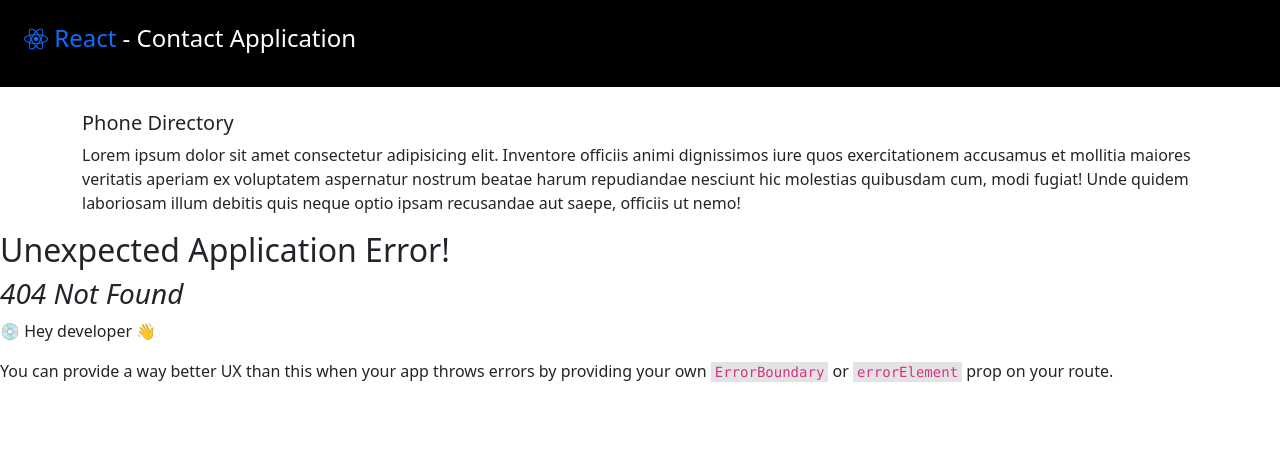
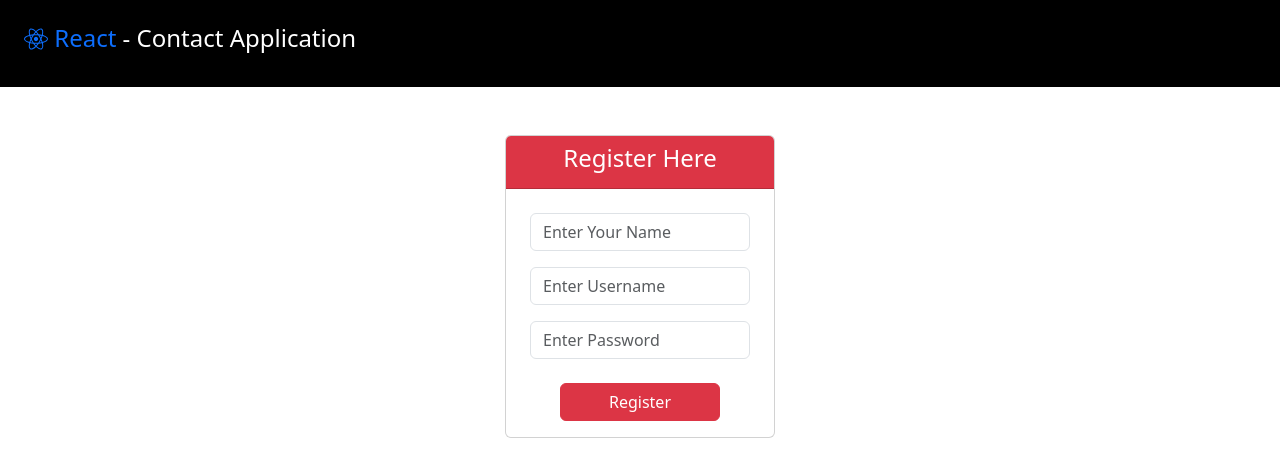
Before and after one commit to sandeshgawas918/react-contact-application, a React (Vite) app: page /register in a window 1280 px wide. Before the commit this address had no page. Shown: the top 476 px of the page. Built offline with nearby package versions, Linux system fonts and the light colour scheme.

Commit message:
Login added

```diff
--- a/src/App.jsx
+++ b/src/App.jsx
@@ -6,12 +6,15 @@ import { myContext } from './context/UserContextProvider';
 
 const App = () => {
 
-  let { Contact, setContact } = useContext(myContext)
-  let {initialDataLoaded,setInitialDataLoaded}=useContext(myContext)
+  let { Contact, setContact,check, setcheck } = useContext(myContext)
+  let { initialDataLoaded, setInitialDataLoaded } = useContext(myContext)
+
+  let loggedUser=JSON.parse(localStorage.getItem('user'))
 
   const [search, setSearch] = useState('')
   const [sort, setsort] = useState('email')
   const [order, setorder] = useState('asc')
+
 
   let fetchData = async () => {
     let data = await fetch('./data.json');
@@ -35,6 +38,11 @@ const App = () => {
       {/* <pre>{JSON.stringify(search)}</pre> */}
       <div className="container">
         <div className="row">
+          <div className="row mt-3">
+            <div>
+            <button className="btn btn-info rounded-3 float-end">Logged in as {(loggedUser && check) ? loggedUser.name : <span className=' fw-semibold'>GUEST</span>}</button>
+            </div>
+          </div>
           <div className="col-md-6">
             <Search setSearch={setSearch} searchContact={searchContact} sort={sort} setsort={setsort} order={order} setorder={setorder} />
           </div>
--- /dev/null
+++ b/src/components/Login.jsx
@@ -0,0 +1,63 @@
+import React, { useContext, useState } from 'react'
+import { Link, useNavigate } from 'react-router-dom'
+import { myContext } from '../context/UserContextProvider'
+
+const Login = () => {
+
+    let navigate = useNavigate()
+
+    let { loginUser, setloginUser,check, setcheck } = useContext(myContext)
+
+    let validateLogin = (e) => {
+        e.preventDefault()
+        let availableUser = localStorage.getItem('user')
+
+        if (availableUser) {
+            let loggedUser = JSON.parse(availableUser)
+            console.log(loggedUser);
+
+            if (loggedUser.username === loginUser.username && loggedUser.password === loginUser.password) {
+                setcheck(true)
+                navigate('contacts')
+            }
+            else {
+                setcheck(true)
+                alert('invalid username / password')
+                setloginUser({ username: '', password: '' })
+            }
+        }
+        else{
+            setcheck(true)
+            alert('User not created. Please register to login or Login as Guest')
+        }
+    }
+
+    return (
+        <div>
+            <div className="row">
+                <div className="col-md-3 m-auto">
+                    <form className='form' action="">
+                        <div className="card mt-5 m-3">
+                            <div className="card-header bg-primary text-white">
+                                <h4 className='text-center'>Login Here</h4>
+                            </div>
+                            <div className="card-body p-4">
+                                <p className='text-center'>Please <Link to='register'>Click Here</Link> to register</p>
+                                <input value={loginUser.username} onChange={(e) => { setloginUser({ ...loginUser, username: e.target.value }) }} type="text" className=' form-control' placeholder='Enter Username' />
+                                <input value={loginUser.password} onChange={(e) => { setloginUser({ ...loginUser, password: e.target.value }) }} type="password" className=' form-control mt-3' placeholder='Enter Password' />
+                            </div>
+                            <div className="text-center mb-3 ">
+                                <button onClick={validateLogin} className='btn btn-success px-5'>Login</button>
+                            </div>
+                            <div className="text-center mb-3 ">
+                                <Link to={'contacts'} className='btn btn-warning px-3'>Login as Guest</Link>
+                            </div>
+                        </div>
+                    </form>
+                </div>
+            </div>
+        </div>
+    )
+}
+
+export default Login
--- a/src/components/Navbar.jsx
+++ b/src/components/Navbar.jsx
@@ -13,10 +13,10 @@ const Navbar = () => {
             <nav className='bg-black text-white p-4'>
                 <h4><span className='text-primary'><FaReact className=' mb-1' /> React</span> - Contact Application</h4>
             </nav>
-            <div className="container mt-4">
+            {/* <div className="container mt-4">
                 <h5>Phone Directory</h5>
                 <p>Lorem ipsum dolor sit amet consectetur adipisicing elit. Inventore officiis animi dignissimos iure quos exercitationem accusamus et mollitia maiores veritatis aperiam ex voluptatem aspernatur nostrum beatae harum repudiandae nesciunt hic molestias quibusdam cum, modi fugiat! Unde quidem laboriosam illum debitis quis neque optio ipsam recusandae aut saepe, officiis ut nemo!</p>
-            </div>
+            </div> */}
         </div>
     )
 }
--- /dev/null
+++ b/src/components/Register.jsx
@@ -0,0 +1,50 @@
+import React, { useState } from 'react'
+import { Link, json, useNavigate } from 'react-router-dom'
+
+const Register = () => {
+
+    let navigate=useNavigate()
+
+    let userData={
+        name:'',
+        username:'',
+        password:''
+    }
+
+    const [user, setuser] = useState(userData)
+
+    let saveData=(e)=>{
+        e.preventDefault()
+        localStorage.setItem('user',JSON.stringify(user))
+        navigate('/')
+    }
+
+    return (
+        <div>
+            <div className="row">
+                <div className="col-md-3 m-auto">
+                    <form className='form' action="">
+                        <div className="card mt-5 m-3">
+                            <div className="card-header bg-danger text-white">
+                                <h4 className='text-center'>Register Here</h4>
+                            </div>
+                            <div className="card-body p-4">
+                                <input value={user.name} onChange={(e)=>{setuser({...user,name:e.target.value})}} type="text" className=' form-control' placeholder='Enter Your Name' />
+                                <input value={user.username} onChange={(e)=>{setuser({...user,username:e.target.value})}} type="text" className=' form-control mt-3' placeholder='Enter Username' />
+                                <input value={user.password} onChange={(e)=>{setuser({...user,password:e.target.value})}} type="password" className=' form-control mt-3' placeholder='Enter Password' />
+                            </div>
+                            <div className="text-center mb-3 ">
+                                <button onClick={saveData} className='btn btn-danger px-5'>Register</button>
+                            </div>
+                            {/* <div className="text-center mb-3 ">
+                                <button className='btn btn-warning px-3'>Login as Guest</button>
+                            </div> */}
+                        </div>
+                    </form>
+                </div>
+            </div>
+        </div>
+    )
+}
+
+export default Register
--- a/src/components/Search.jsx
+++ b/src/components/Search.jsx
@@ -3,6 +3,7 @@ import { GiCheckMark } from "react-icons/gi";
 
 const Search = ({ setSearch, searchContact, setsort, sort, setorder, order }) => {
   return (
+
     <div className='m-3'>
       <div className="input-group mt-1">
         <input type="text"
--- a/src/context/UserContextProvider.jsx
+++ b/src/context/UserContextProvider.jsx
@@ -5,13 +5,20 @@ const myContext = createContext();
 
 const UserContextProvider = ({ children }) => {
 
+  let user = {
+    username: '',
+    password: ''
+  }
+
+  const [loginUser, setloginUser] = useState(user)
   const [Contact, setContact] = useState([])
+  const [check, setcheck] = useState(false)
   // const [isMounted, setIsMounted] = useState(true);
   const [initialDataLoaded, setInitialDataLoaded] = useState(false);
   // isMounted,setIsMounted,
 
   return (
-    <myContext.Provider value={{ Contact, setContact,initialDataLoaded,setInitialDataLoaded }}>
+    <myContext.Provider value={{ Contact, setContact, initialDataLoaded, setInitialDataLoaded,loginUser,setloginUser,check, setcheck }}>
       {children}
     </myContext.Provider>
   )
```
Also changed, not shown: src/main.jsx (+11 -1 lines).
